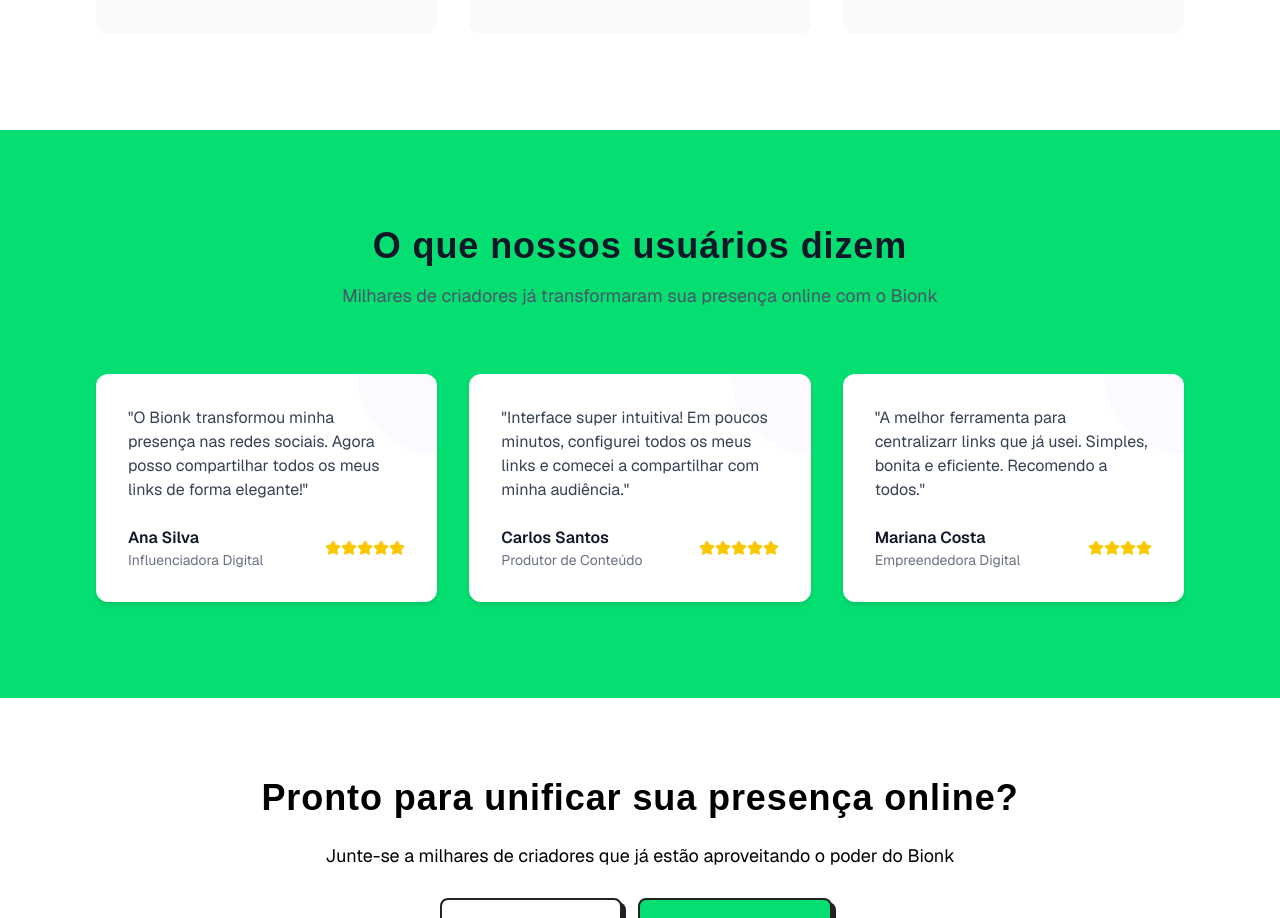
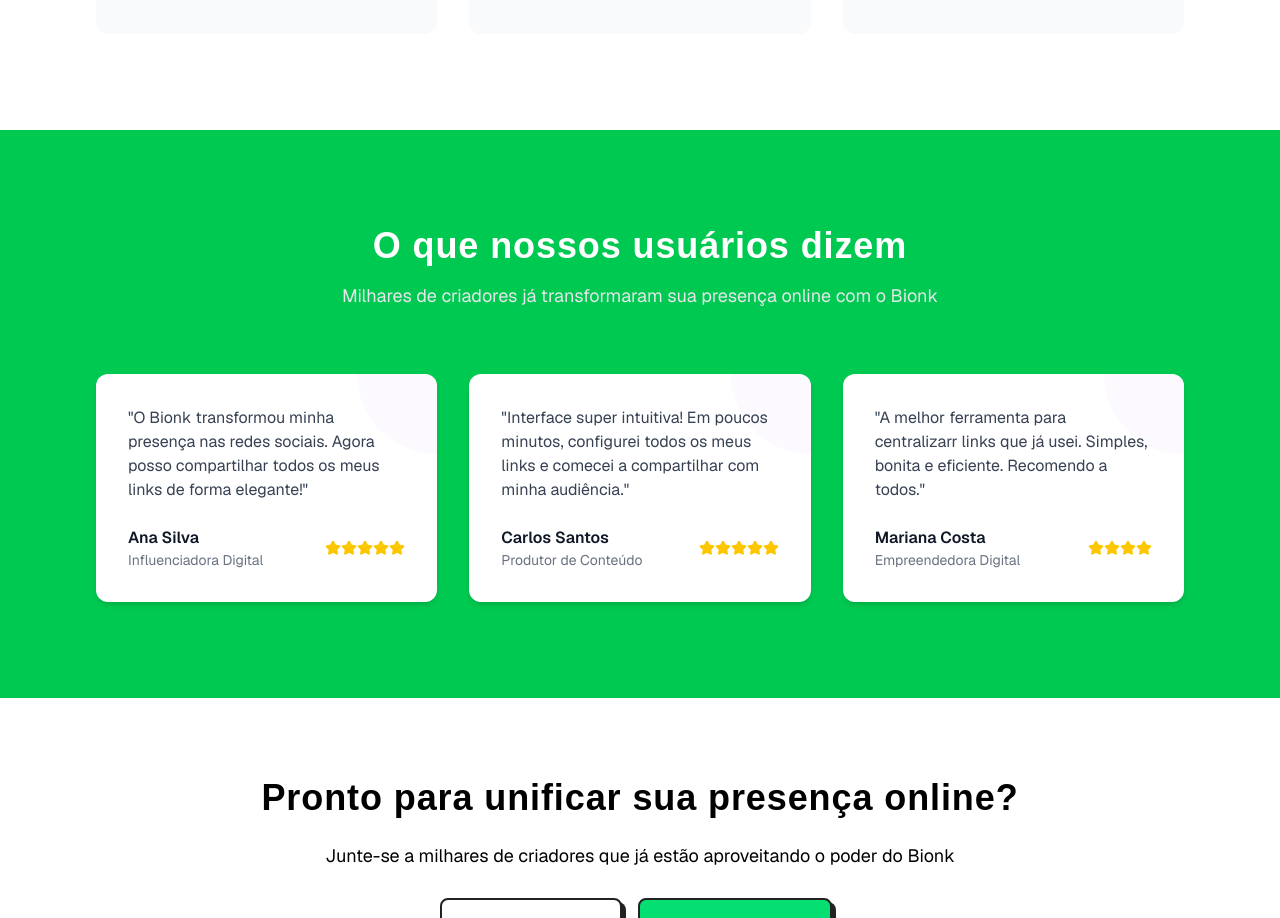
Before and after one commit to gabriellucasvh/bionk, a Next.js app: page / in a window 1280 px wide. Shown: the part 1526-2444 px from the top of the page. Built offline with nearby package versions, Linux system fonts and the light colour scheme; a web font is replaced by a local one.

Commit message:
feat: Em Testimonials, com cores alteradas de textos e fundo

```diff
--- a/src/components/Testimonials.tsx
+++ b/src/components/Testimonials.tsx
@@ -2,13 +2,13 @@ import { Star } from "lucide-react";
 
 export default function Testimonials() {
     return (
-        <section className="py-24 bg-green-400">
+        <section className="py-24 bg-green-500">
             <div className="container mx-auto px-4 sm:px-6 lg:px-8 max-w-6xl">
                 <div className="text-center mb-16">
-                    <h2 className="text-3xl font-bold font-baithe tracking-wide text-gray-900 sm:text-4xl">
+                    <h2 className="text-3xl font-bold font-baithe tracking-wide text-white sm:text-4xl">
                         O que nossos usuários dizem
                     </h2>
-                    <p className="mt-4 text-lg text-gray-600 max-w-2xl mx-auto">
+                    <p className="mt-4 text-lg text-gray-200 max-w-2xl mx-auto">
                         Milhares de criadores já transformaram sua presença online com o Bionk
                     </p>
                 </div>
```
